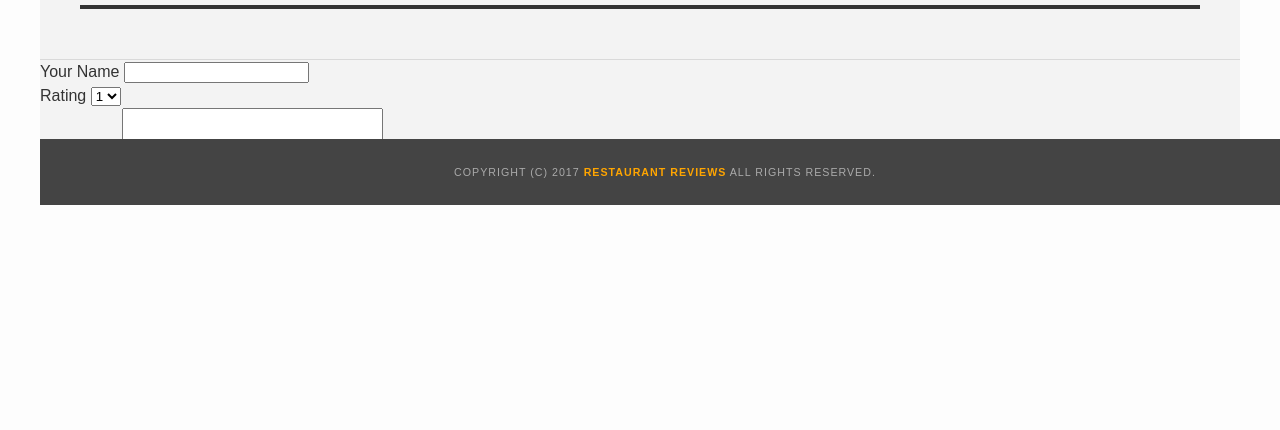
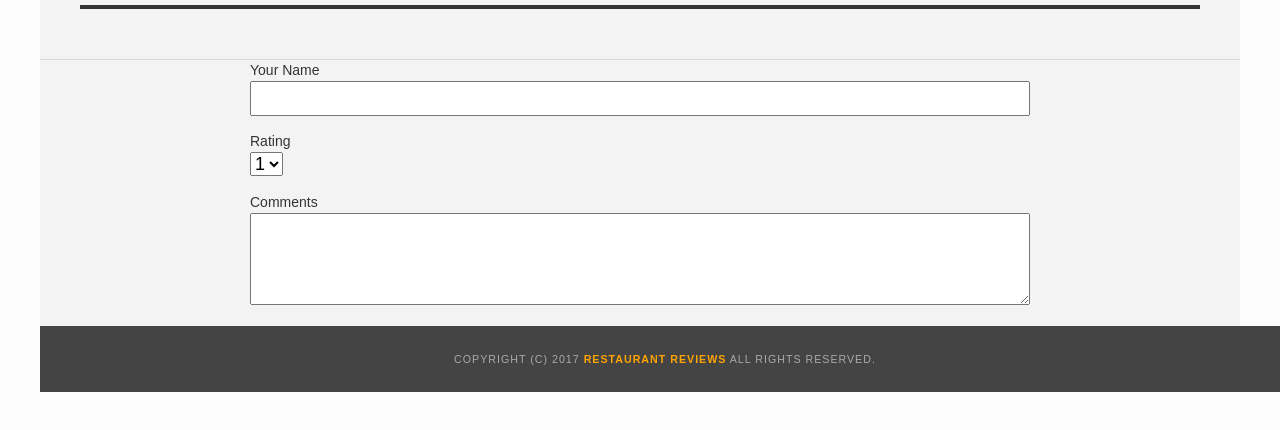
Before and after one commit to jeff-bridginski/MWS-Project-2, a website with bundled scripts: page app/review.html in a window 1280 px wide. Shown: the part 190-620 px from the top of the page. Built offline with nearby package versions, Linux system fonts and the light colour scheme.

Commit message:
feat: bug squashing

```diff
--- a/app/css/styles.css
+++ b/app/css/styles.css
@@ -377,3 +377,64 @@
 #restaurant-hours td {
     color: #666;
 }
+
+#review-entry {
+    margin-left: auto;
+    margin-right: auto;
+    position: relative;
+    max-width: 800px;
+    width: 100%;
+    padding-bottom: 65px;
+  }
+
+  #review-entry label span {
+    display: block;
+    font-size: 14px;
+    margin-left: 10px;
+    margin-right: 10px;
+  }
+
+  #review-entry label input {
+    width: calc(100% - 20px);
+    box-sizing: border-box;
+    font-size: 18px;
+    padding: 5px;
+    margin-left: 10px;
+    margin-right: 10px;
+  }
+
+  #review-entry label select {
+    font-size: 18px;
+    margin-left: 10px;
+    margin-right: 10px;
+  }
+
+  #review-entry label textarea {
+    width: calc(100% - 20px);
+    box-sizing: border-box;
+    font-size: 18px;
+    padding: 5px;
+    margin-left: 10px;
+    margin-right: 10px;
+  }
+
+  #review-entry div {
+    margin-bottom: 15px;
+  }
+
+  #review-entry button {
+    background-color: #a85900;
+    border-bottom: 3px solid #eee;
+    color: #f0f0f0;
+    display: inline-block;
+    font-size: 14px;
+    margin: 15px 0 0;
+    padding: 8px 30px 10px;
+    text-align: center;
+    text-decoration: none;
+    text-transform: uppercase;
+    cursor: pointer;
+    position: absolute;
+    bottom: 10px;
+    right: 10px;
+  }
```
